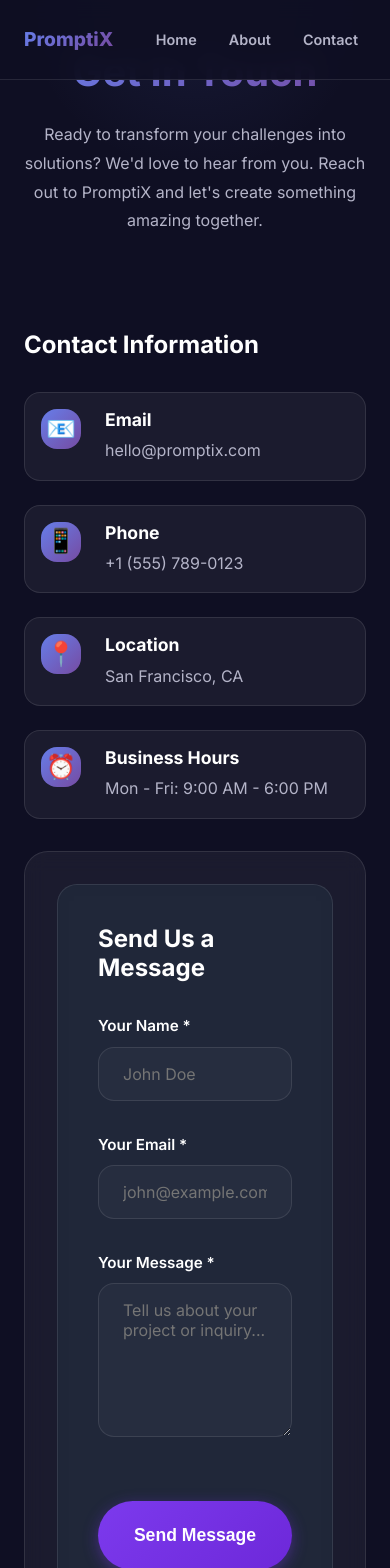
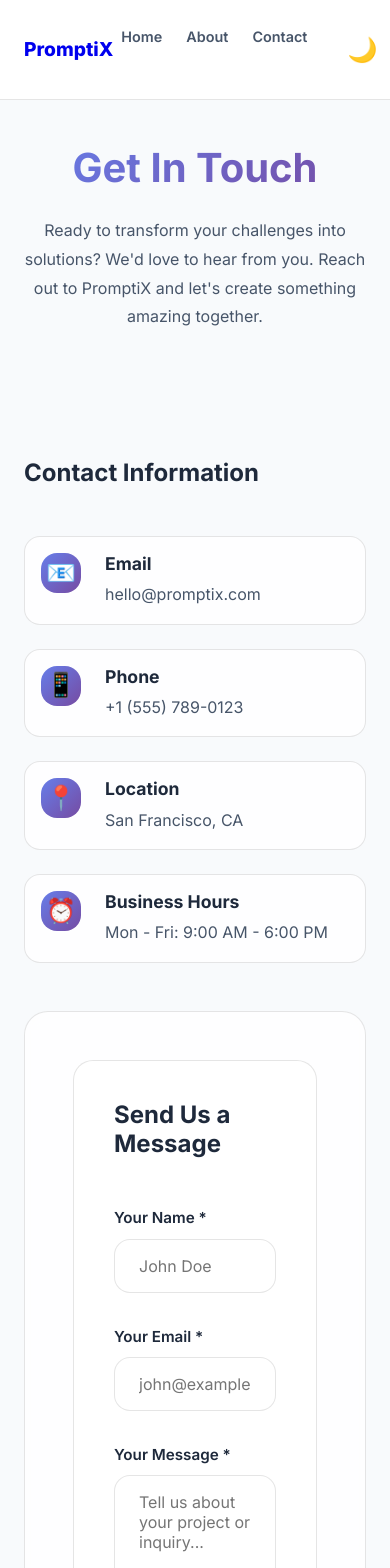
Before and after one commit to Kishorekumarps07/PROMPTIX, a React (Vite) app: page /contact in a window 390 px wide. Shown: the top 1568 px of the page. Built offline with nearby package versions, Linux system fonts and the light colour scheme; no server answers.

Commit message:
Implement Dark/Light mode toggle and theming

```diff
--- a/src/App.css
+++ b/src/App.css
@@ -1,5 +1,7 @@
 .app {
   min-height: 100vh;
+  background: var(--bg-primary);
+  transition: background-color 0.3s ease;
 }
 
 /* Navigation Bar */
@@ -8,9 +10,9 @@
   top: 0;
   left: 0;
   right: 0;
-  background: rgba(15, 15, 35, 0.95);
+  background: var(--bg-card-hover);
   backdrop-filter: blur(10px);
-  border-bottom: 1px solid rgba(255, 255, 255, 0.1);
+  border-bottom: 1px solid var(--border-color);
   padding: var(--spacing-md) 0;
   z-index: 1000;
   transition: all var(--transition-normal);
@@ -73,15 +75,17 @@
 
 /* Add padding to account for fixed navbar */
 .home-page,
-.about-page {
+.about-page,
+.contact-page {
   padding-top: 80px;
 }
 
 /* Footer */
 .footer {
-  background: var(--bg-darker);
+  background: var(--bg-secondary);
   padding: var(--spacing-2xl) 0 var(--spacing-lg);
-  border-top: 1px solid rgba(255, 255, 255, 0.05);
+  border-top: 1px solid var(--border-color);
+  transition: background-color 0.3s ease;
 }
 
 .footer-content {
@@ -94,6 +98,7 @@
 .footer-section h3,
 .footer-section h4 {
   margin-bottom: var(--spacing-md);
+  color: var(--text-primary);
 }
 
 .footer-section p {
@@ -135,7 +140,7 @@
   color: var(--text-secondary);
   text-decoration: none;
   padding: var(--spacing-xs) var(--spacing-sm);
-  border: 1px solid rgba(255, 255, 255, 0.1);
+  border: 1px solid var(--border-color);
   border-radius: var(--radius-sm);
   transition: all var(--transition-fast);
 }
@@ -149,7 +154,7 @@
 .footer-bottom {
   text-align: center;
   padding-top: var(--spacing-lg);
-  border-top: 1px solid rgba(255, 255, 255, 0.05);
+  border-top: 1px solid var(--border-color);
 }
 
 .footer-bottom p {
--- a/src/App.jsx
+++ b/src/App.jsx
@@ -1,4 +1,6 @@
 import { BrowserRouter as Router, Routes, Route, Link } from 'react-router-dom'
+import { ThemeProvider } from './ThemeContext'
+import ThemeToggle from './ThemeToggle'
 import Home from './Home'
 import About from './About'
 import Contact from './Contact'
@@ -6,6 +8,7 @@ import './App.css'
 
 function App() {
   return (
+    <ThemeProvider>
       <Router>
         <div className="app">
           {/* Navigation */}
@@ -15,11 +18,14 @@ function App() {
                 <Link to="/" className="logo">
                   <span className="text-gradient">PromptiX</span>
                 </Link>
+                <div style={{ display: 'flex', alignItems: 'center', gap: '2rem' }}>
                   <ul className="nav-links">
                     <li><Link to="/">Home</Link></li>
                     <li><Link to="/about">About</Link></li>
                     <li><Link to="/contact">Contact</Link></li>
                   </ul>
+                  <ThemeToggle />
+                </div>
               </div>
             </div>
           </nav>
@@ -68,6 +74,7 @@ function App() {
           </footer>
         </div>
       </Router>
+    </ThemeProvider>
   )
 }
 
--- a/src/Contact.css
+++ b/src/Contact.css
@@ -2,12 +2,14 @@
 
 .contact-page {
     min-height: 100vh;
+    background: var(--bg-primary);
+    transition: background-color 0.3s ease;
 }
 
 /* Header Section */
 .contact-header {
     padding: var(--spacing-3xl) 0 var(--spacing-2xl);
-    background: radial-gradient(circle at 50% 0%, rgba(102, 126, 234, 0.1) 0%, transparent 50%);
+    background: var(--bg-primary);
     text-align: center;
 }
 
@@ -44,6 +46,7 @@
 .contact-info h2 {
     margin-bottom: var(--spacing-xl);
     font-size: clamp(1.5rem, 3vw, 2rem);
+    color: var(--text-primary);
 }
 
 .info-items {
@@ -57,7 +60,7 @@
     gap: var(--spacing-md);
     padding: var(--spacing-md);
     background: var(--bg-card);
-    border: 1px solid rgba(255, 255, 255, 0.1);
+    border: 1px solid var(--border-color);
     border-radius: var(--radius-md);
     transition: all var(--transition-normal);
 }
@@ -76,6 +79,8 @@
     justify-content: center;
     background: var(--primary-gradient);
     border-radius: var(--radius-md);
+    color: white;
+    /* Icons always white on gradient */
 }
 
 .info-content h3 {
@@ -93,7 +98,7 @@
 .contact-form-wrapper {
     background: var(--bg-card);
     backdrop-filter: blur(10px);
-    border: 1px solid rgba(255, 255, 255, 0.1);
+    border: 1px solid var(--border-color);
     border-radius: var(--radius-lg);
     padding: var(--spacing-2xl);
 }
@@ -101,6 +106,7 @@
 .contact-form h2 {
     margin-bottom: var(--spacing-xl);
     font-size: clamp(1.5rem, 3vw, 2rem);
+    color: var(--text-primary);
 }
 
 .form-group {
@@ -119,8 +125,8 @@
 .form-group textarea {
     width: 100%;
     padding: var(--spacing-sm) var(--spacing-md);
-    background: rgba(255, 255, 255, 0.03);
-    border: 1px solid rgba(255, 255, 255, 0.1);
+    background: var(--bg-secondary);
+    border: 1px solid var(--border-color);
     border-radius: var(--radius-md);
     color: var(--text-primary);
     font-family: inherit;
@@ -132,7 +138,7 @@
 .form-group textarea:focus {
     outline: none;
     border-color: var(--primary-color);
-    background: rgba(255, 255, 255, 0.05);
+    background: var(--bg-card-hover);
     box-shadow: 0 0 0 3px rgba(102, 126, 234, 0.1);
 }
 
--- a/src/Home.css
+++ b/src/Home.css
@@ -3,6 +3,8 @@
     width: 100%;
     overflow-x: hidden;
     position: relative;
+    background: var(--bg-primary);
+    transition: background-color 0.3s ease;
 }
 
 /* Cursor Flare Animation */
@@ -10,7 +12,7 @@
     position: fixed;
     width: 400px;
     height: 400px;
-    background: radial-gradient(circle, rgba(76, 29, 149, 0.15) 0%, rgba(124, 58, 237, 0.05) 40%, transparent 70%);
+    background: radial-gradient(circle, rgba(124, 58, 237, 0.15) 0%, rgba(59, 130, 246, 0.05) 40%, transparent 70%);
     border-radius: 50%;
     pointer-events: none;
     transform: translate(-50%, -50%);
@@ -20,6 +22,11 @@
     will-change: transform;
 }
 
+[data-theme="light"] .cursor-flare {
+    background: radial-gradient(circle, rgba(124, 58, 237, 0.1) 0%, rgba(59, 130, 246, 0.05) 40%, transparent 70%);
+    mix-blend-mode: multiply;
+}
+
 /* Hero Section */
 .hero {
     min-height: 100vh;
@@ -27,7 +34,7 @@
     align-items: center;
     position: relative;
     padding: 6rem 2rem;
-    background: linear-gradient(135deg, #0f172a 0%, #1e1b4b 100%);
+    background: var(--bg-primary);
     overflow: hidden;
 }
 
@@ -55,18 +62,17 @@
     font-size: 4.5rem;
     font-weight: 800;
     margin-bottom: 1rem;
-    background: linear-gradient(to right, #fff, #a78bfa, #fff);
+    background: linear-gradient(to right, var(--text-primary), var(--primary-color), var(--text-primary));
     -webkit-background-clip: text;
     background-clip: text;
     color: transparent;
     background-size: 200% auto;
     animation: text-shimmer 3s linear infinite;
-    text-shadow: 0 0 30px rgba(139, 92, 246, 0.3);
 }
 
 .hero-tagline {
     font-size: 2rem;
-    color: #a78bfa;
+    color: var(--primary-color);
     margin-bottom: 1.5rem;
     font-weight: 600;
     letter-spacing: 2px;
@@ -82,14 +88,14 @@
     left: 0;
     width: 100%;
     height: 2px;
-    background: linear-gradient(90deg, transparent, #a78bfa, transparent);
+    background: linear-gradient(90deg, transparent, var(--primary-color), transparent);
     transform: scaleX(0);
     animation: line-expand 1s ease-out forwards 1s;
 }
 
 .hero-subtitle {
     font-size: 1.25rem;
-    color: #cbd5e1;
+    color: var(--text-secondary);
     margin-bottom: 3rem;
     line-height: 1.6;
     max-width: 600px;
@@ -114,7 +120,7 @@
 }
 
 .btn-primary {
-    background: linear-gradient(135deg, #7c3aed 0%, #6d28d9 100%);
+    background: var(--primary-gradient);
     color: white;
     box-shadow: 0 4px 15px rgba(124, 58, 237, 0.4);
 }
@@ -140,14 +146,14 @@
 }
 
 .btn-secondary {
-    background: rgba(255, 255, 255, 0.1);
-    color: white;
+    background: var(--bg-card);
+    color: var(--text-primary);
     backdrop-filter: blur(10px);
-    border: 1px solid rgba(255, 255, 255, 0.2);
+    border: 1px solid var(--border-color);
 }
 
 .btn-secondary:hover {
-    background: rgba(255, 255, 255, 0.2);
+    background: var(--bg-card-hover);
     transform: translateY(-3px);
 }
 
@@ -199,15 +205,15 @@
 /* Services Section */
 .services {
     padding: 6rem 2rem;
-    background: #0f172a;
+    background: var(--bg-primary);
     position: relative;
 }
 
 .card {
-    background: rgba(30, 41, 59, 0.7);
+    background: var(--bg-card);
     padding: 2.5rem;
     border-radius: 20px;
-    border: 1px solid rgba(255, 255, 255, 0.1);
+    border: 1px solid var(--border-color);
     transition: all 0.4s cubic-bezier(0.175, 0.885, 0.32, 1.275);
     position: relative;
     overflow: hidden;
@@ -228,8 +234,9 @@
 
 .card:hover {
     transform: translateY(-10px) scale(1.02);
-    border-color: rgba(124, 58, 237, 0.5);
-    box-shadow: 0 20px 40px rgba(0, 0, 0, 0.4);
+    border-color: var(--primary-color);
+    box-shadow: var(--shadow-lg);
+    background: var(--bg-card-hover);
 }
 
 .card:hover::before {
@@ -250,18 +257,18 @@
 .card h3 {
     font-size: 1.5rem;
     margin-bottom: 1rem;
-    color: #f1f5f9;
+    color: var(--text-primary);
 }
 
 .card p {
-    color: #94a3b8;
+    color: var(--text-secondary);
     line-height: 1.6;
 }
 
 /* Contact Section */
 .contact {
     padding: 6rem 2rem;
-    background: linear-gradient(180deg, #0f172a 0%, #1e1b4b 100%);
+    background: var(--bg-primary);
     position: relative;
 }
 
@@ -271,9 +278,9 @@
 }
 
 .contact-form {
-    background: rgba(30, 41, 59, 0.7);
+    background: var(--bg-card);
     backdrop-filter: blur(10px);
-    border: 1px solid rgba(255, 255, 255, 0.1);
+    border: 1px solid var(--border-color);
     border-radius: 20px;
     padding: 2.5rem;
     transition: all 0.4s ease;
@@ -281,7 +288,7 @@
 
 .contact-form:hover {
     transform: translateY(-5px);
-    box-shadow: 0 10px 40px rgba(124, 58, 237, 0.2);
+    box-shadow: var(--shadow-lg);
 }
 
 .form-group {
@@ -292,10 +299,10 @@
 .form-group textarea {
     width: 100%;
     padding: 1rem;
-    background: rgba(15, 23, 42, 0.6);
-    border: 1px solid rgba(255, 255, 255, 0.1);
+    background: var(--bg-secondary);
+    border: 1px solid var(--border-color);
     border-radius: 10px;
-    color: white;
+    color: var(--text-primary);
     font-size: 1rem;
     transition: all 0.3s ease;
 }
@@ -303,7 +310,7 @@
 .form-group input:focus,
 .form-group textarea:focus {
     outline: none;
-    border-color: #a78bfa;
+    border-color: var(--primary-color);
     box-shadow: 0 0 0 3px rgba(167, 139, 250, 0.2);
     transform: scale(1.01);
 }
@@ -319,14 +326,14 @@
 
 .status-message.success {
     background: rgba(16, 185, 129, 0.1);
-    color: #34d399;
-    border: 1px solid rgba(52, 211, 153, 0.2);
+    color: var(--success-color);
+    border: 1px solid var(--success-color);
 }
 
 .status-message.error {
     background: rgba(239, 68, 68, 0.1);
     color: #f87171;
-    border: 1px solid rgba(248, 113, 113, 0.2);
+    border: 1px solid #f87171;
 }
 
 /* Animations */
--- /dev/null
+++ b/src/ThemeContext.jsx
@@ -0,0 +1,32 @@
+import { createContext, useContext, useState, useEffect } from 'react';
+
+const ThemeContext = createContext();
+
+export function ThemeProvider({ children }) {
+    const [theme, setTheme] = useState(() => {
+        // Check local storage or system preference
+        const savedTheme = localStorage.getItem('theme');
+        if (savedTheme) return savedTheme;
+        return window.matchMedia('(prefers-color-scheme: dark)').matches ? 'dark' : 'light';
+    });
+
+    useEffect(() => {
+        // Update data-theme attribute on document root
+        document.documentElement.setAttribute('data-theme', theme);
+        localStorage.setItem('theme', theme);
+    }, [theme]);
+
+    const toggleTheme = () => {
+        setTheme(prevTheme => prevTheme === 'dark' ? 'light' : 'dark');
+    };
+
+    return (
+        <ThemeContext.Provider value={{ theme, toggleTheme }}>
+            {children}
+        </ThemeContext.Provider>
+    );
+}
+
+export function useTheme() {
+    return useContext(ThemeContext);
+}
--- /dev/null
+++ b/src/ThemeToggle.jsx
@@ -0,0 +1,31 @@
+import { useTheme } from './ThemeContext';
+
+function ThemeToggle() {
+    const { theme, toggleTheme } = useTheme();
+
+    return (
+        <button
+            onClick={toggleTheme}
+            className="theme-toggle-btn"
+            aria-label="Toggle Dark Mode"
+            style={{
+                background: 'transparent',
+                border: 'none',
+                cursor: 'pointer',
+                fontSize: '1.5rem',
+                padding: '0.5rem',
+                display: 'flex',
+                alignItems: 'center',
+                justifyContent: 'center',
+                color: 'var(--text-primary)',
+                transition: 'transform 0.3s ease'
+            }}
+            onMouseEnter={(e) => e.currentTarget.style.transform = 'rotate(15deg)'}
+            onMouseLeave={(e) => e.currentTarget.style.transform = 'rotate(0deg)'}
+        >
+            {theme === 'dark' ? '☀️' : '🌙'}
+        </button>
+    );
+}
+
+export default ThemeToggle;
--- a/src/index.css
+++ b/src/index.css
@@ -1,23 +1,13 @@
 :root {
-  /* Color Palette - Vibrant & Modern */
+  /* Common Variables */
   --primary-gradient: linear-gradient(135deg, #667eea 0%, #764ba2 100%);
   --secondary-gradient: linear-gradient(135deg, #f093fb 0%, #f5576c 100%);
   --accent-gradient: linear-gradient(135deg, #4facfe 0%, #00f2fe 100%);
-  --success-gradient: linear-gradient(135deg, #43e97b 0%, #38f9d7 100%);
 
   --primary-color: #667eea;
   --secondary-color: #764ba2;
   --accent-color: #4facfe;
   --success-color: #43e97b;
-
-  --bg-dark: #0f0f23;
-  --bg-darker: #0a0a15;
-  --bg-card: rgba(255, 255, 255, 0.05);
-  --bg-card-hover: rgba(255, 255, 255, 0.08);
-
-  --text-primary: #ffffff;
-  --text-secondary: #b4b4c8;
-  --text-muted: #7a7a8c;
 
   /* Spacing */
   --spacing-xs: 0.5rem;
@@ -34,16 +24,46 @@
   --radius-lg: 1.5rem;
   --radius-xl: 2rem;
 
-  /* Shadows */
-  --shadow-sm: 0 2px 8px rgba(0, 0, 0, 0.1);
-  --shadow-md: 0 4px 16px rgba(0, 0, 0, 0.2);
-  --shadow-lg: 0 8px 32px rgba(0, 0, 0, 0.3);
-  --shadow-glow: 0 0 40px rgba(102, 126, 234, 0.3);
-
   /* Transitions */
   --transition-fast: 0.2s ease;
   --transition-normal: 0.3s ease;
   --transition-slow: 0.5s ease;
+}
+
+/* Light Theme */
+[data-theme="light"] {
+  --bg-primary: #f8fafc;
+  --bg-secondary: #ffffff;
+  --bg-card: rgba(255, 255, 255, 0.8);
+  --bg-card-hover: rgba(255, 255, 255, 0.95);
+
+  --text-primary: #1e293b;
+  --text-secondary: #475569;
+  --text-muted: #94a3b8;
+
+  --border-color: rgba(0, 0, 0, 0.1);
+  --shadow-sm: 0 2px 8px rgba(0, 0, 0, 0.05);
+  --shadow-md: 0 4px 16px rgba(0, 0, 0, 0.1);
+  --shadow-lg: 0 8px 32px rgba(0, 0, 0, 0.15);
+  --shadow-glow: 0 0 40px rgba(102, 126, 234, 0.2);
+}
+
+/* Dark Theme (Default) */
+[data-theme="dark"] {
+  --bg-primary: #0f0f23;
+  --bg-secondary: #0a0a15;
+  --bg-card: rgba(255, 255, 255, 0.05);
+  --bg-card-hover: rgba(255, 255, 255, 0.08);
+
+  --text-primary: #ffffff;
+  --text-secondary: #b4b4c8;
+  --text-muted: #7a7a8c;
+
+  --border-color: rgba(255, 255, 255, 0.1);
+  --shadow-sm: 0 2px 8px rgba(0, 0, 0, 0.2);
+  --shadow-md: 0 4px 16px rgba(0, 0, 0, 0.3);
+  --shadow-lg: 0 8px 32px rgba(0, 0, 0, 0.4);
+  --shadow-glow: 0 0 40px rgba(102, 126, 234, 0.3);
 }
 
 /* Reset & Base Styles */
@@ -59,17 +79,24 @@ html {
 
 body {
   font-family: 'Inter', -apple-system, BlinkMacSystemFont, 'Segoe UI', Roboto, Oxygen, Ubuntu, Cantarell, sans-serif;
-  background: var(--bg-dark);
+  background: var(--bg-primary);
   color: var(--text-primary);
   line-height: 1.6;
   overflow-x: hidden;
+  transition: background-color 0.3s ease, color 0.3s ease;
 }
 
 /* Typography */
-h1, h2, h3, h4, h5, h6 {
+h1,
+h2,
+h3,
+h4,
+h5,
+h6 {
   font-weight: 700;
   line-height: 1.2;
   margin-bottom: var(--spacing-md);
+  color: var(--text-primary);
 }
 
 h1 {
@@ -117,7 +144,8 @@ p {
 
 .btn-primary {
   background: var(--primary-gradient);
-  color: var(--text-primary);
+  color: #ffffff;
+  /* Always white text on gradient */
   box-shadow: var(--shadow-md);
 }
 
@@ -134,19 +162,22 @@ p {
 
 .btn-secondary:hover {
   background: var(--primary-gradient);
+  color: #ffffff;
   transform: translateY(-2px);
+  border-color: transparent;
 }
 
 /* Cards */
 .card {
   background: var(--bg-card);
   backdrop-filter: blur(10px);
-  border: 1px solid rgba(255, 255, 255, 0.1);
+  border: 1px solid var(--border-color);
   border-radius: var(--radius-lg);
   padding: var(--spacing-lg);
   transition: all var(--transition-normal);
   position: relative;
   overflow: hidden;
+  box-shadow: var(--shadow-sm);
 }
 
 .card::before {
@@ -182,11 +213,12 @@ p {
 }
 
 /* Form Elements */
-input, textarea {
+input,
+textarea {
   width: 100%;
   padding: var(--spacing-sm) var(--spacing-md);
   background: var(--bg-card);
-  border: 1px solid rgba(255, 255, 255, 0.1);
+  border: 1px solid var(--border-color);
   border-radius: var(--radius-md);
   color: var(--text-primary);
   font-family: inherit;
@@ -194,10 +226,12 @@ input, textarea {
   transition: all var(--transition-normal);
 }
 
-input:focus, textarea:focus {
+input:focus,
+textarea:focus {
   outline: none;
   border-color: var(--primary-color);
   box-shadow: 0 0 0 3px rgba(102, 126, 234, 0.1);
+  background: var(--bg-card-hover);
 }
 
 textarea {
@@ -211,6 +245,7 @@ textarea {
     opacity: 0;
     transform: translateY(30px);
   }
+
   to {
     opacity: 1;
     transform: translateY(0);
@@ -221,48 +256,21 @@ textarea {
   from {
     opacity: 0;
   }
+
   to {
     opacity: 1;
   }
 }
 
 @keyframes float {
-  0%, 100% {
+
+  0%,
+  100% {
     transform: translateY(0);
   }
+
   50% {
     transform: translateY(-20px);
-  }
-}
-
-@keyframes pulse {
-  0%, 100% {
-    opacity: 1;
-  }
-  50% {
-    opacity: 0.5;
-  }
-}
-
-@keyframes slideInLeft {
-  from {
-    opacity: 0;
-    transform: translateX(-50px);
-  }
-  to {
-    opacity: 1;
-    transform: translateX(0);
-  }
-}
-
-@keyframes slideInRight {
-  from {
-    opacity: 0;
-    transform: translateX(50px);
-  }
-  to {
-    opacity: 1;
-    transform: translateX(0);
   }
 }
 
@@ -291,42 +299,17 @@ textarea {
   animation-delay: 0.3s;
 }
 
-.animate-delay-4 {
-  animation-delay: 0.4s;
-}
-
 /* Utility Classes */
 .text-center {
   text-align: center;
 }
 
-.text-gradient {
-  background: var(--primary-gradient);
-  -webkit-background-clip: text;
-  -webkit-text-fill-color: transparent;
-  background-clip: text;
+.mb-2xl {
+  margin-bottom: var(--spacing-2xl);
 }
-
-.mb-sm { margin-bottom: var(--spacing-sm); }
-.mb-md { margin-bottom: var(--spacing-md); }
-.mb-lg { margin-bottom: var(--spacing-lg); }
-.mb-xl { margin-bottom: var(--spacing-xl); }
-.mb-2xl { margin-bottom: var(--spacing-2xl); }
-
-.mt-sm { margin-top: var(--spacing-sm); }
-.mt-md { margin-top: var(--spacing-md); }
-.mt-lg { margin-top: var(--spacing-lg); }
-.mt-xl { margin-top: var(--spacing-xl); }
-.mt-2xl { margin-top: var(--spacing-2xl); }
 
 /* Responsive */
 @media (max-width: 768px) {
-  :root {
-    --spacing-xl: 2rem;
-    --spacing-2xl: 3rem;
-    --spacing-3xl: 4rem;
-  }
-
   .grid-3 {
     grid-template-columns: 1fr;
   }
```
Also changed, not shown: src/About.css (+12 -4 lines). Lines whose indentation alone changed are shown as unchanged.
